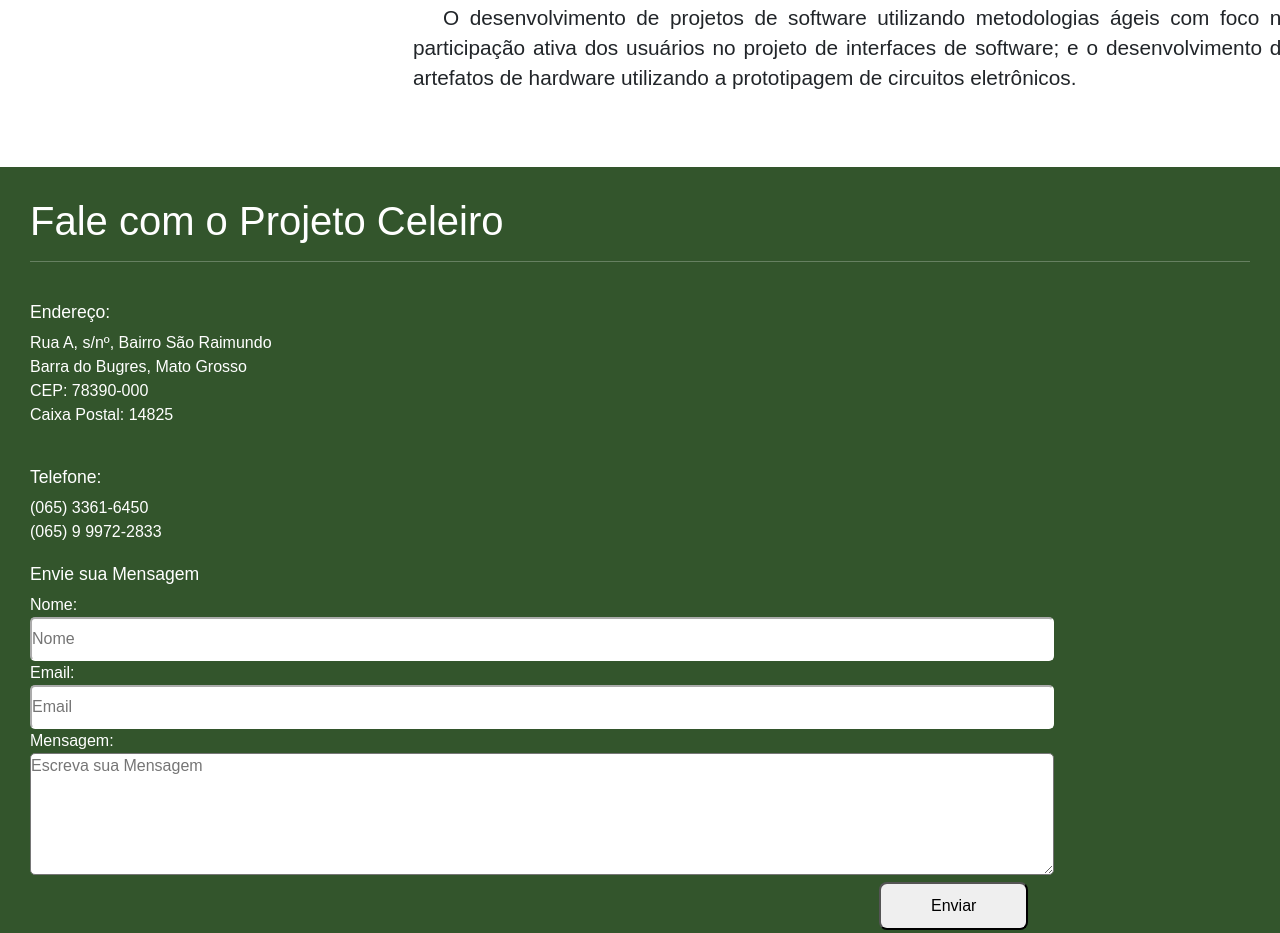
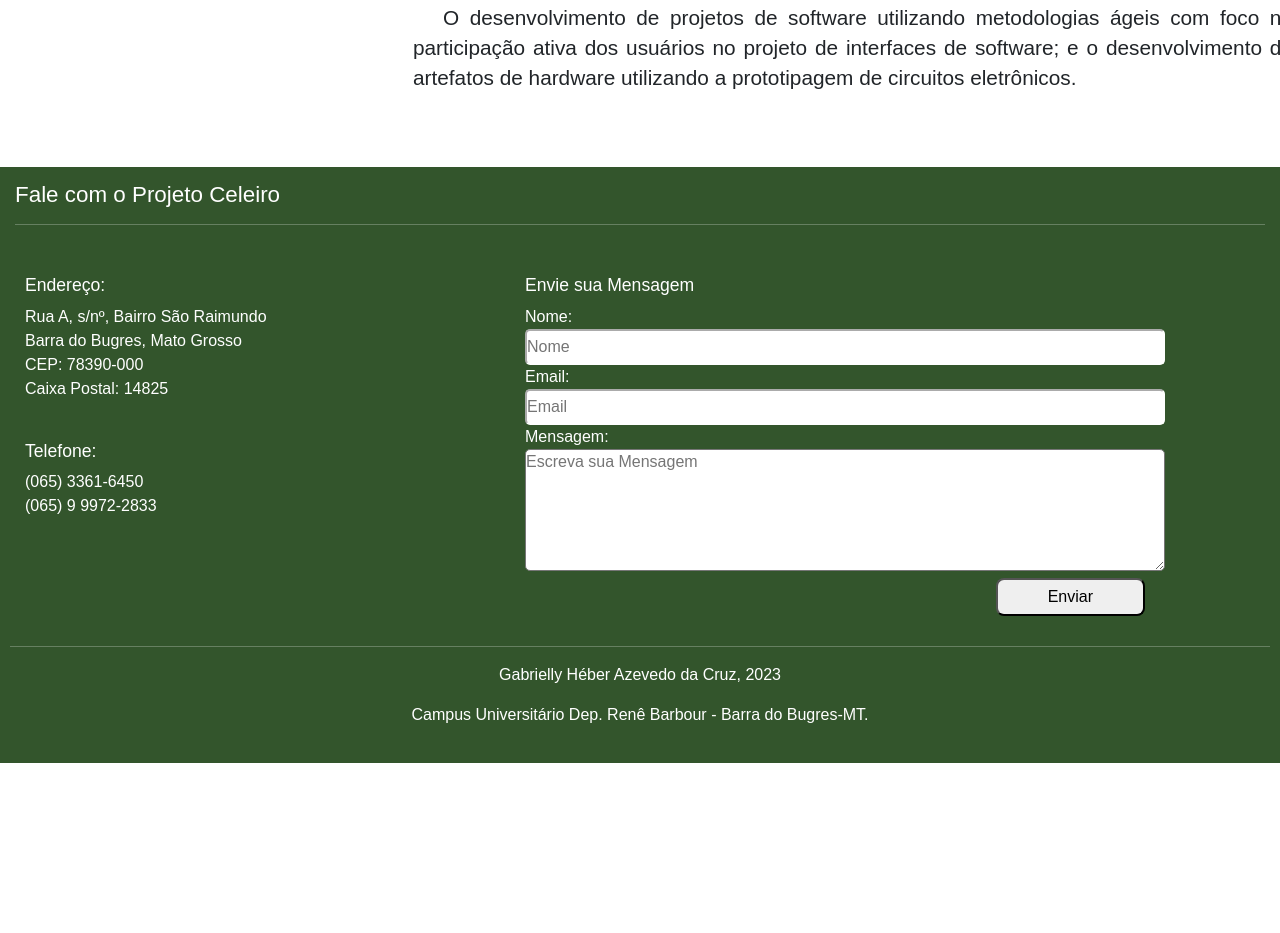
Before and after one commit to gabriellyheber22/projetoCeleiroResponsivo, a plain HTML site: page index.html in a window 1280 px wide. Shown: the part 1559-2492 px from the top of the page. After the commit the page ends 2322 px from the top, so only its background shows below. Drawn offline with nearby package versions, Linux system fonts and the light colour scheme.

Commit message:
atualização

```diff
--- a/estilos/media-queries-atalho.css
+++ b/estilos/media-queries-atalho.css
@@ -29,7 +29,6 @@ Telas grandes acima de 1200*/
 @media screen and (min-width: 1200px) {
     article{
         margin: 2px;
-
     }
     main {
         position: relative;
@@ -45,24 +44,23 @@ Telas grandes acima de 1200*/
 
     section#atalho {
        position: absolute;
-
         margin: 0px 10px;
         top: 35%;
         left: 40px;
     }
     aside{
-    padding: 5px 5px;
-    border-radius: 10px;
-    margin: auto;
+        padding: 5px 5px;
+        border-radius: 10px;
+        margin: auto;
     }
     aside a{
          text-shadow: none;
 
     }
     div.Atalho-container {
-        height: 380px;
+        height: 300px;
         columns: 170px 1;
-        width: 300px;
+        width: 280px;
         justify-content: center
 
     }
@@ -74,8 +72,8 @@ Telas grandes acima de 1200*/
 
     div.itens-atalho li {
         list-style: none;
-        padding: 10px 0px;
-        margin: 5px 0px;
+        padding: 1px 0px;
+        margin: 1px 0px;
         text-align: center;
         font-weight: bolder;
         font-size: 1em;
--- /dev/null
+++ b/estilos/media-queries-faleConosco.css
@@ -0,0 +1,55 @@
+@charset "UTF-8";
+@media screen and (min-width:768px) {
+    *{
+        box-sizing: border-box;
+    }
+
+    div.fale-conosco:after{
+        content: "";
+        display: table;
+        clear: both;
+    }
+    div.fale-conosco-item{
+        float: left;
+        width: 40%;
+        padding: 10px;
+        height: 350px;
+    }
+    section#fale-conosco{
+        padding: 5px;
+    }
+    section#fale-conosco h1{
+        font-size: 1.4em;
+    }
+    div.mensagem{
+        margin-top: 0px;
+        width:  50vw;
+
+
+    }
+    div.botao{
+        text-align: right;
+
+
+    }
+    input#botao{
+        padding: 5px 50px;
+        border-radius: 8px;
+        cursor: pointer;
+
+
+    }
+    div.name input{
+        border-radius: 5px;
+        padding: 4px 0px;
+        width: 50vw;
+        border-color: white;
+    }
+
+    textarea{
+        border-radius: 5px;
+        width: 50vw;
+
+    }
+
+}
--- a/index.html
+++ b/index.html
@@ -15,6 +15,7 @@
     <link rel="stylesheet" href="estilos/estilo.css">
     <link rel="stylesheet" href="estilos/media-queries-atalho.css">
     <link rel="stylesheet" href="estilos/media-queries-menu.css">
+    <link rel="stylesheet" href="estilos/media-queries-faleConosco.css">
 </head>
 
 <body onresize="mudouTamanho()">
@@ -152,7 +153,8 @@
         <section id="fale-conosco">
             <h1>Fale com o Projeto Celeiro</h1>
             <hr><br>
-            <div class="endereco">
+            <div class="fale-conosco">
+                <div class="endereco fale-conosco-item">
                     <h2>Endereço:</h2>
                     <address>
                         Rua A, s/nº, Bairro São Raimundo <br>
@@ -166,7 +168,7 @@
                         (065) 9 9972-2833 <br>
                     </p>
                 </div>
-            <div class="mensagem">
+                <div class="mensagem fale-conosco-item">
                     <h2>Envie sua Mensagem</h2>
                     <form action="https://formsubmit.co/gabiheber22@gmail.com" method="post" autocomplete="on">
                         <div class="name">
@@ -177,13 +179,14 @@
                         </div>
                         <div>
                             <label for="iMensagem">Mensagem:</label><br>
-                        <textarea name="mensagem" id="iMensagem" rows="5" cols="5"
+                            <textarea name="mensagem" id="iMensagem" rows="5"
                                 placeholder="Escreva sua Mensagem"></textarea>
                         </div>
                         <div class="botao">
                             <input type="submit" value="Enviar" id="botao">
                         </div>
                     </form>
+                </div>
             </div>
         </section>
 
```
Also changed, not shown: bolsista.html (+3 -3 lines), formulario.html (+2 -2 lines). Lines whose indentation alone changed are shown as unchanged.
